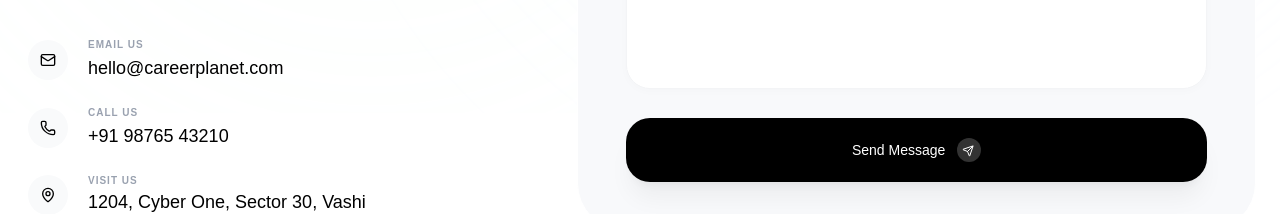
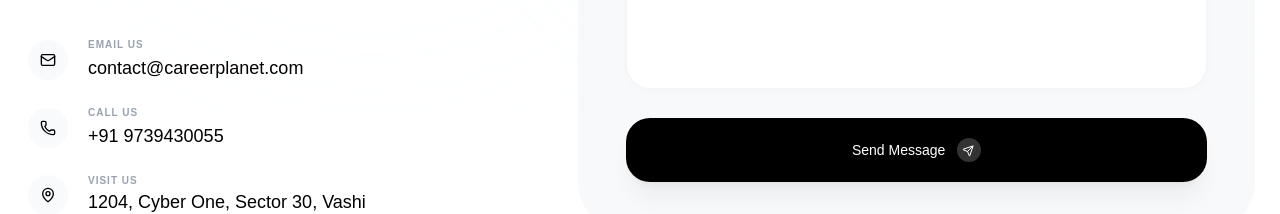
Before and after one commit to enlivotechnologies/career-planet, a Next.js app: page /contact in a window 1280 px wide. Shown: the part 687-901 px from the top of the page. Built offline with nearby package versions, Linux system fonts and the light colour scheme; no server answers.

Commit message:
Fix build error

```diff
--- a/src/app/contact/page.tsx
+++ b/src/app/contact/page.tsx
@@ -18,7 +18,7 @@
   };
 
   const handleWhatsAppRedirect = () => {
-    const phoneNumber = "919876543210";
+    const phoneNumber = "919739430055";
     const message = encodeURIComponent("Hi CareerPlanet, I'd like to inquire about...");
     window.open(`https://wa.me/${phoneNumber}?text=${message}`, "_blank");
   };
@@ -88,7 +88,7 @@
                         <div>
                             <h4 className="text-[10px] font-bold text-gray-400 uppercase tracking-widest mb-0.5">Email Us</h4>
                             <a href="mailto:hello@careerplanet.com" className="text-lg font-medium text-black hover:text-blue-600 transition-colors">
-                                hello@careerplanet.com
+                                contact@careerplanet.com
                             </a>
                         </div>
                     </div>
@@ -100,7 +100,7 @@
                         <div>
                             <h4 className="text-[10px] font-bold text-gray-400 uppercase tracking-widest mb-0.5">Call Us</h4>
                             <a href="tel:+919876543210" className="text-lg font-medium text-black hover:text-blue-600 transition-colors">
-                                +91 98765 43210
+                                +91 9739430055
                             </a>
                         </div>
                     </div>
```
